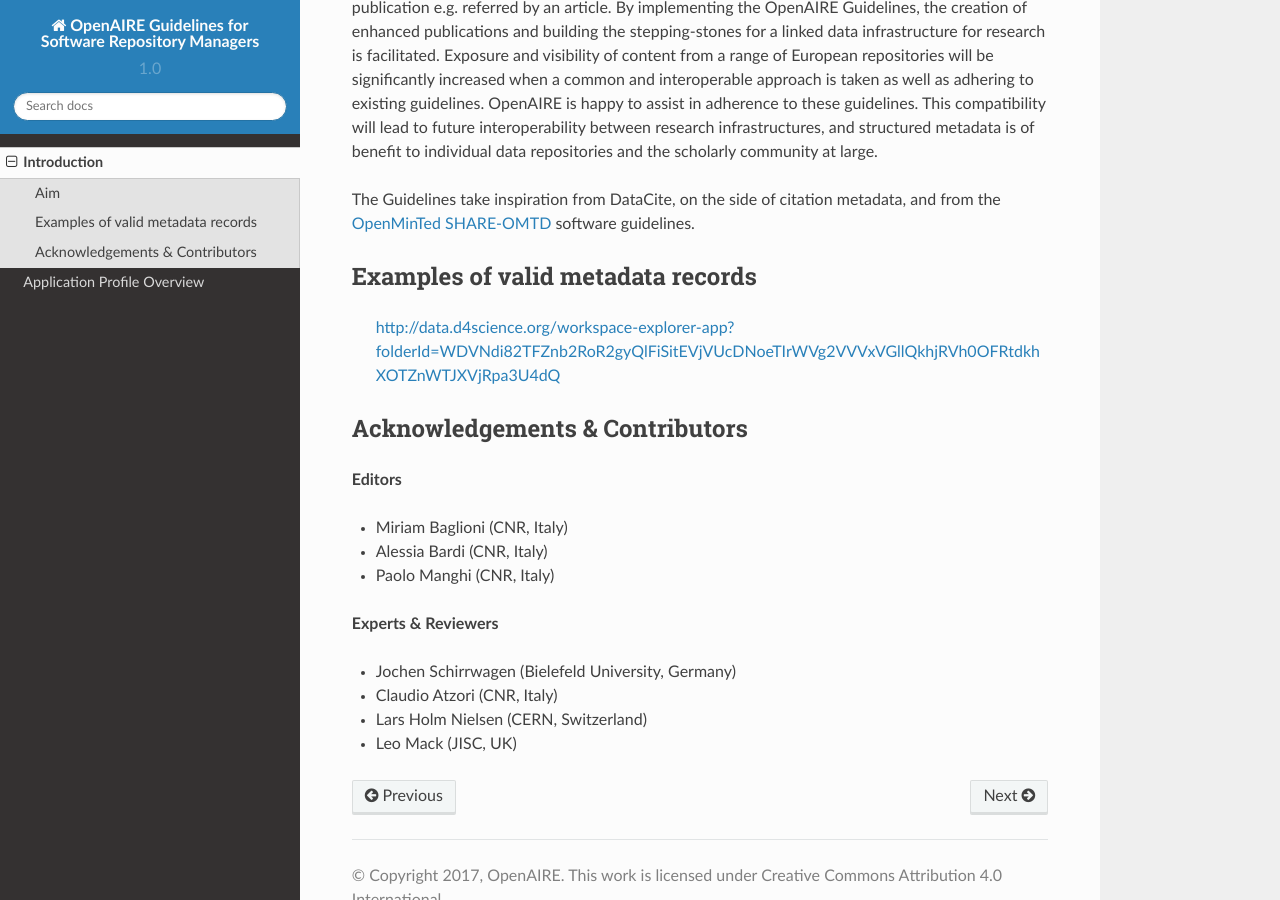
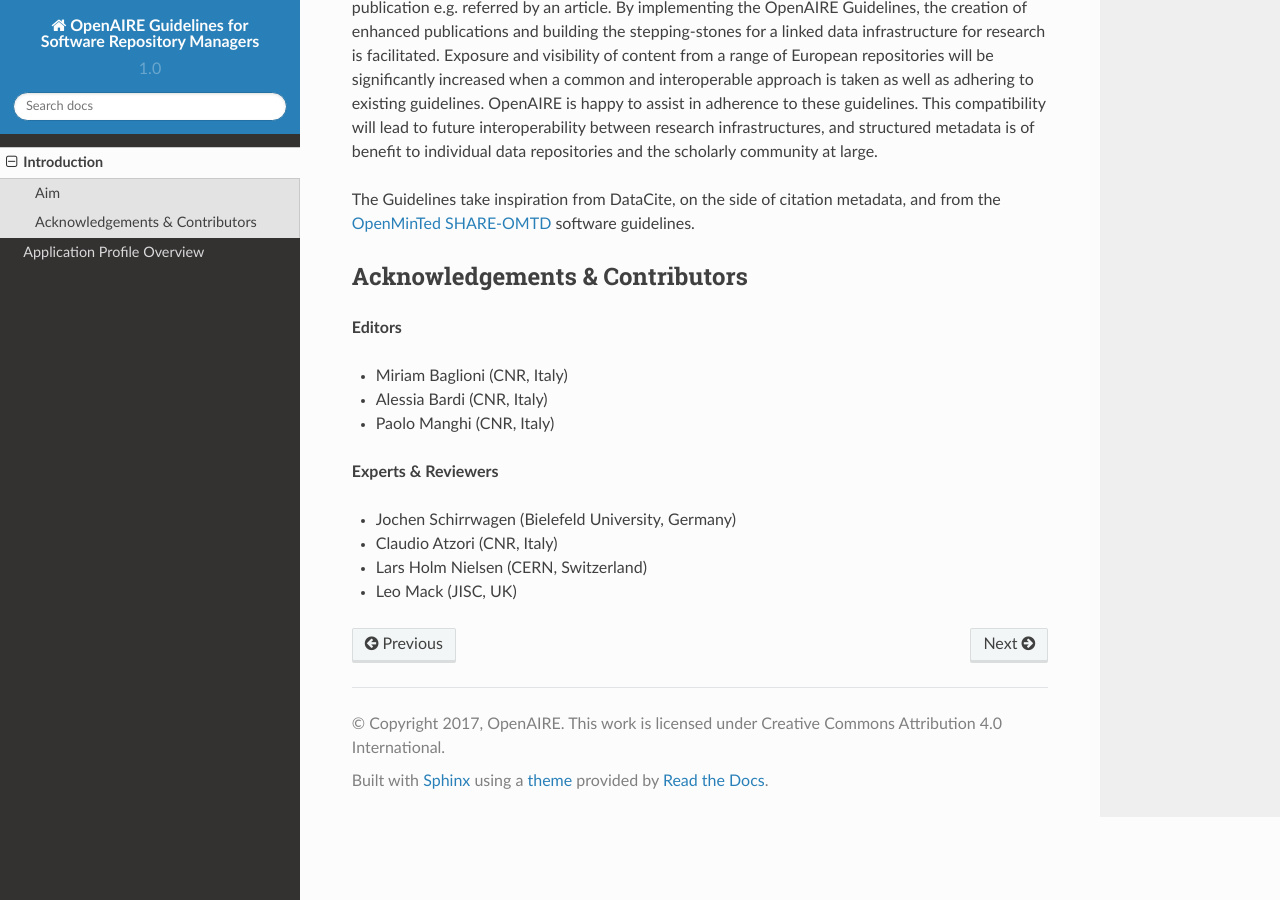
Before and after one commit to mirima2/other_products_guidelines, a Sphinx documentation site: the page built from docs/source/introduction.rst, in a window 1280 px wide and 900 px high, scrolled down 436 px. Built offline with Sphinx 7.4.7 and the Read the Docs theme 2.0.0, drawn with Linux system fonts in a browser that asks for light colours.

Commit message:
examples removed from introduction and added to application profile

```diff
--- a/docs/source/application_profile.rst
+++ b/docs/source/application_profile.rst
@@ -32,3 +32,7 @@ OpenAIRE-Field                           Metadata Element
 :ref:`oas:tool`                              datacite:description
 :ref:`datacite:fundingReference`             datacite:fundingReference
 ======================================== =============================
+
+Examples of valid metadata records
+^^^^^^^^^^^^^^^^^^^^^^^^^^^^^^^^^^^
+http://data.d4science.org/workspace-explorer-app?folderId=WDVNdi82TFZnb2RoR2gyQlFiSitEVjVUcDNoeTIrWVg2VVVxVGllQkhjRVh0OFRtdkhXOTZnWTJXVjRpa3U4dQ
--- a/docs/source/introduction.rst
+++ b/docs/source/introduction.rst
@@ -16,9 +16,6 @@ Exposure and visibility of content from a range of European repositories will be
 
 The Guidelines take inspiration from DataCite, on the side of citation metadata, and from the `OpenMinTed SHARE-OMTD <https://guidelines.openminted.eu/guidelines_for_providers_of_sw_resources/recommended_schema_for_sw_resources.html>`_ software guidelines.
 
-Examples of valid metadata records
-^^^^^^^^^^^^^^^^^^^^^^^^^^^^^^^^^^^
- http://data.d4science.org/workspace-explorer-app?folderId=WDVNdi82TFZnb2RoR2gyQlFiSitEVjVUcDNoeTIrWVg2VVVxVGllQkhjRVh0OFRtdkhXOTZnWTJXVjRpa3U4dQ
 
 Acknowledgements & Contributors
 ^^^^^^^^^^^^^^^^^^^^^^^^^^^^^^^
```
